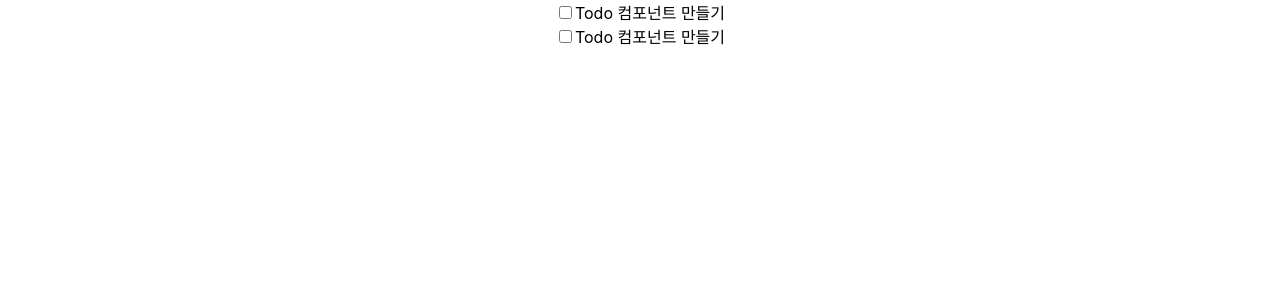
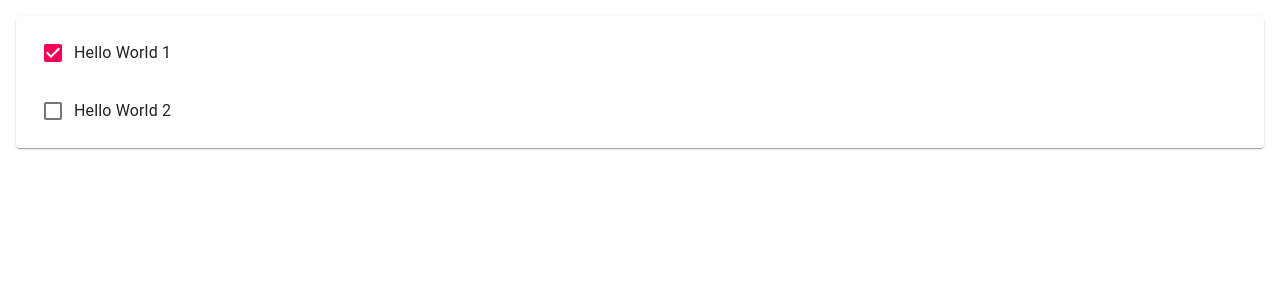
Before and after one commit to flo2seul/TodoProject, a React (Create React App) app in the folder react-workspace/todo-react-app/: page / in a window 1280 px wide. Shown: the top 300 px of the page. Built offline with nearby package versions, Linux system fonts and the light colour scheme.

Commit message:
create: AddTodo.js & UI design start

```diff
--- a/react-workspace/todo-react-app/src/App.js
+++ b/react-workspace/todo-react-app/src/App.js
@@ -1,15 +1,30 @@
 import React from 'react';
 import Todo from './Todo';
+import { Paper, List} from "@material-ui/core";
 import './App.css';
 
 class App extends React.Component {
+  constructor(props) {
+    super(props);
+
+    this.state = {
+      items: [
+        {id: "0", title: "Hello World 1", done: true },
+        {id: "0", title: "Hello World 2", done: false },
+      ],
+    };
+  }
   render() {
-    return (
-      <div className="App">
-        <Todo />
-        <Todo />
-      </div>
+    var todoItems = this.state.items.length> 0 && (
+      <Paper style={{ margin:16 }}>
+        <List>
+          {this.state.items.map((item, idx) => (
+            <Todo item={item} key={item.id} />
+          ))}
+        </List>
+      </Paper>
     );
+    return <div className="App">{todoItems}</div>;
   }
 }
 
--- a/react-workspace/todo-react-app/src/Todo.js
+++ b/react-workspace/todo-react-app/src/Todo.js
@@ -1,12 +1,28 @@
 import React from "react";
+import { ListItem, ListItemText, InputBase, Checkbox } from "@material-ui/core";
 
 class Todo extends React.Component {
+    constructor(props) {
+        super(props);
+        this.state = { item: props.item };
+    }
     render() {
+        const item = this.state.item;
         return (
-            <div className="Todo">
-                <input type="checkbox" id="todo0" name="todo0" value="todo0"/>
-                <label for="todo0">Todo 컴포넌트 만들기</label>
-            </div>
+            <ListItem>
+                <Checkbox checked={item.done} />
+                <ListItemText>
+                    <InputBase
+                        inputProps={{ "aria-label": "naked" }}
+                        type="text"
+                        id={item.id}
+                        name={item.id}
+                        value={item.title}
+                        multiline={true}
+                        fullWidth={true}
+                    />
+                </ListItemText>
+            </ListItem>
 
         );
     }
```
Also changed, not shown: react-workspace/todo-react-app/src/AddTodo.js (added, +28 -0 lines).
